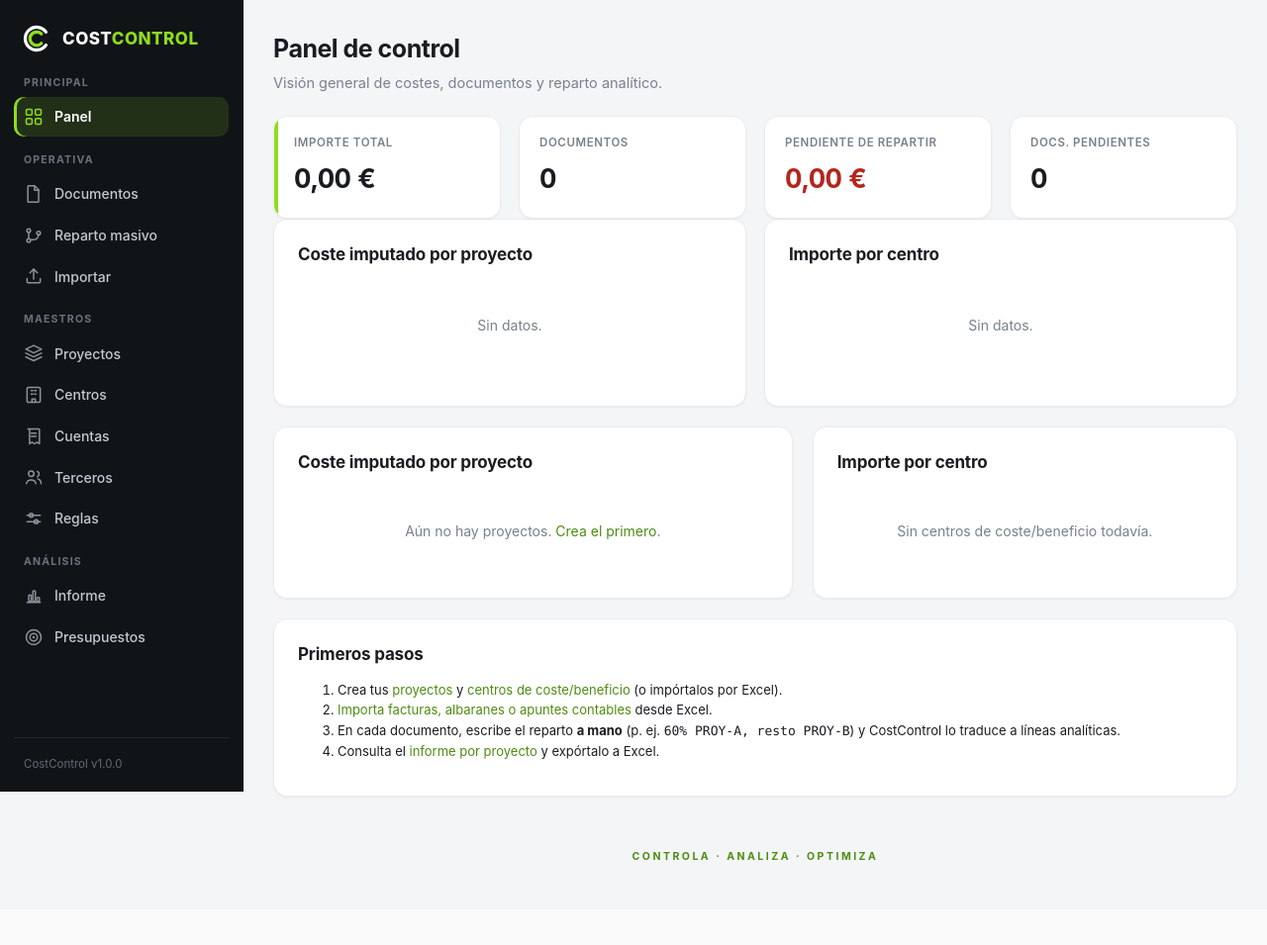
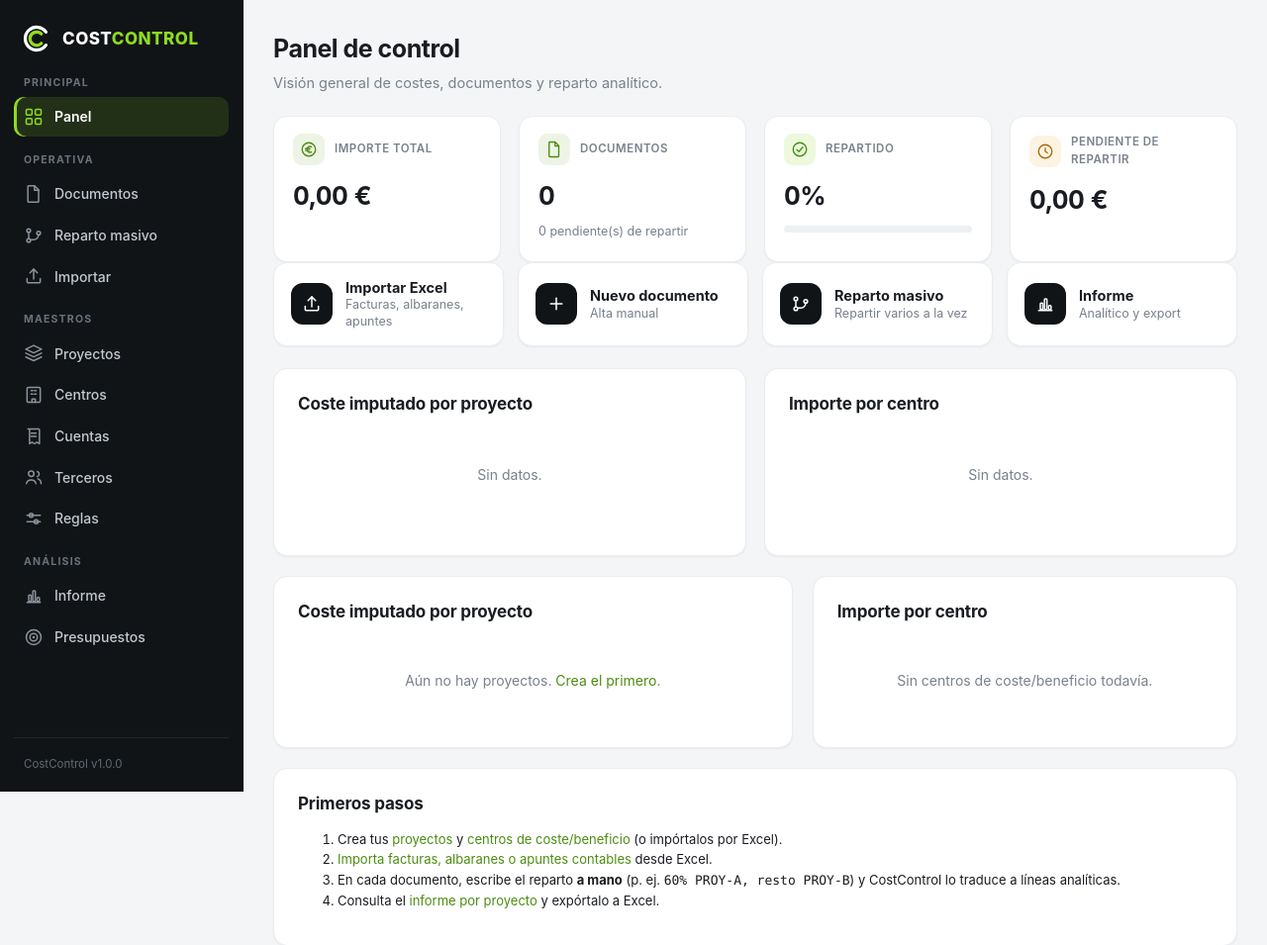
Before and after one commit to DRS605/Costcontrol, a Flask app: page / in a window 1280 px wide. Shown: the top 955 px of the page at 99% size. Before the commit the page ends 869 px from the top, so only its background shows below. Run offline with Flask 3, Linux system fonts and the light colour scheme; data that the repository does not hold is empty.

Commit message:
Panel "command center": KPIs con tendencia, acciones rápidas y microdetalles
- KPIs rediseñados con icono, contexto y tendencia: importe total con variación
  vs año anterior, documentos con pendientes, "% repartido" con barra de
  progreso y pendiente de repartir.
- Fila de acciones rápidas (Importar, Nuevo documento, Reparto masivo, Informe)
  con tiles — mejor primera impresión y primer uso.
- Iconos SVG extraídos a _icons.html reutilizable (barra lateral, KPIs, tiles).
- Microinteracción de entrada sutil (fade-up escalonado) respetando
  prefers-reduced-motion.

Co-Authored-By: Claude Opus 4.8 <noreply@anthropic.com>
Claude-Session: https://claude.ai/code/session_01MJAsCTfSmVMCZUgLwzr17x

```diff
--- a/costcontrol/static/style.css
+++ b/costcontrol/static/style.css
@@ -103,11 +103,31 @@ h3 { font-size: 15px; font-weight: 700; margin: 18px 0 8px; }
 
 /* KPIs */
 .kpi-card { background: var(--surface); border: 1px solid var(--line); border-radius: var(--radius);
-  padding: 18px 20px; box-shadow: var(--shadow-sm); position: relative; overflow: hidden; }
-.kpi-card .label { color: var(--muted); font-size: 11.5px; font-weight: 600; text-transform: uppercase; letter-spacing: .6px; }
-.kpi-card .value { font-size: 27px; font-weight: 750; margin-top: 6px; letter-spacing: -.02em; font-variant-numeric: tabular-nums; }
+  padding: 17px 19px; box-shadow: var(--shadow-sm); position: relative; overflow: hidden; }
+.kpi-card .label { color: var(--muted); font-size: 11.5px; font-weight: 600; text-transform: uppercase; letter-spacing: .5px; }
+.kpi-top { display: flex; align-items: center; gap: 10px; }
+.kpi-ic { width: 32px; height: 32px; border-radius: 9px; flex: none; display: grid; place-items: center;
+  background: #eef4e5; color: var(--lime-ink); }
+.kpi-ic.ok { background: var(--ok-bg); color: var(--ok); }
+.kpi-ic.warn { background: var(--warn-bg); color: var(--warn); }
+.kpi-card .value { font-size: 26px; font-weight: 750; margin-top: 11px; letter-spacing: -.02em; font-variant-numeric: tabular-nums; }
+.kpi-sub { font-size: 12.5px; margin-top: 5px; color: var(--muted); }
+.kpi-sub.up { color: var(--err); font-weight: 600; }
+.kpi-sub.down { color: var(--ok); font-weight: 600; }
 .kpi-card.accent::before { content:""; position:absolute; left:0; top:0; bottom:0; width:4px; background: var(--lime); }
 .kpi-card.warn .value { color: var(--err); }
+
+/* acciones rápidas */
+.quick { display: grid; grid-template-columns: repeat(auto-fit, minmax(210px, 1fr)); gap: 14px; margin-bottom: 22px; }
+.quick a { display: flex; align-items: center; gap: 13px; padding: 15px 17px; background: var(--surface);
+  border: 1px solid var(--line); border-radius: var(--radius); box-shadow: var(--shadow-sm);
+  transition: transform .12s, box-shadow .14s, border-color .12s; }
+.quick a:hover { transform: translateY(-2px); box-shadow: var(--shadow); border-color: #d6dae0; text-decoration: none; }
+.quick .qic { width: 42px; height: 42px; border-radius: 12px; flex: none; display: grid; place-items: center;
+  background: var(--brand); color: #fff; }
+.quick .qtx { display: flex; flex-direction: column; line-height: 1.35; }
+.quick .qtx b { color: var(--ink); font-size: 14.5px; }
+.quick .qtx span { font-size: 12.5px; color: var(--muted); }
 
 /* ---------- tablas ---------- */
 .table-wrap { overflow-x: auto; border-radius: var(--radius-sm); }
@@ -227,6 +247,18 @@ code { font-family: ui-monospace, SFMono-Regular, Menlo, monospace; }
 footer { text-align: center; color: var(--muted); padding: 28px 0 4px; }
 .foot-tag { color: var(--lime-ink); letter-spacing: 2.5px; font-size: 10.5px; font-weight: 700; }
 
+/* ---------- microinteracciones ---------- */
+@media (prefers-reduced-motion: no-preference){
+  .grid.kpi .kpi-card, .quick a { animation: cc-rise .36s cubic-bezier(.2,.7,.3,1) both; }
+  .grid.kpi .kpi-card:nth-child(2){ animation-delay: .05s; }
+  .grid.kpi .kpi-card:nth-child(3){ animation-delay: .10s; }
+  .grid.kpi .kpi-card:nth-child(4){ animation-delay: .15s; }
+  .quick a:nth-child(2){ animation-delay: .06s; }
+  .quick a:nth-child(3){ animation-delay: .12s; }
+  .quick a:nth-child(4){ animation-delay: .18s; }
+  @keyframes cc-rise { from { opacity: 0; transform: translateY(8px); } to { opacity: 1; transform: none; } }
+}
+
 /* ---------- responsive: sidebar off-canvas ---------- */
 @media (max-width: 860px){
   .topbar { display: flex; }
--- /dev/null
+++ b/costcontrol/templates/_icons.html
@@ -0,0 +1,24 @@
+{% macro icon(name, size=20) %}
+<svg class="ic" width="{{ size }}" height="{{ size }}" viewBox="0 0 24 24" fill="none" stroke="currentColor" stroke-width="1.8" stroke-linecap="round" stroke-linejoin="round" aria-hidden="true">
+{%- if name=='panel' -%}<rect x="3" y="3" width="7" height="7" rx="1.5"/><rect x="14" y="3" width="7" height="7" rx="1.5"/><rect x="14" y="14" width="7" height="7" rx="1.5"/><rect x="3" y="14" width="7" height="7" rx="1.5"/>
+{%- elif name=='doc' -%}<path d="M6 2h7l5 5v14a1 1 0 0 1-1 1H6a1 1 0 0 1-1-1V3a1 1 0 0 1 1-1z"/><path d="M13 2.5V7.5h5"/>
+{%- elif name=='split' -%}<circle cx="6" cy="6" r="2.2"/><circle cx="6" cy="18" r="2.2"/><circle cx="18" cy="9" r="2.2"/><path d="M6 8.2v7.6"/><path d="M18 11a6 6 0 0 1-6 6H8.2"/>
+{%- elif name=='proyectos' -%}<path d="M12 2.5 2.5 7 12 11.5 21.5 7 12 2.5z"/><path d="M2.5 16.5 12 21l9.5-4.5"/><path d="M2.5 11.8 12 16.3l9.5-4.5"/>
+{%- elif name=='centros' -%}<rect x="4" y="3" width="16" height="18" rx="1.5"/><path d="M9 7h2M13 7h2M9 11h2M13 11h2M10 21v-4h4v4"/>
+{%- elif name=='cuentas' -%}<path d="M5 3h13a1 1 0 0 1 1 1v17l-3-2-3 2-3-2-3 2V4a1 1 0 0 1 1-1z"/><path d="M9 8h6M9 12h6"/>
+{%- elif name=='terceros' -%}<circle cx="9" cy="8" r="3.3"/><path d="M3.2 20a6 6 0 0 1 11.6 0"/><path d="M16.5 5.4a3.3 3.3 0 0 1 0 6.2M21 20a6 6 0 0 0-4-5.7"/>
+{%- elif name=='reglas' -%}<line x1="4" y1="8" x2="20" y2="8"/><line x1="4" y1="16" x2="20" y2="16"/><circle cx="9" cy="8" r="2.4"/><circle cx="15" cy="16" r="2.4"/>
+{%- elif name=='importar' -%}<path d="M12 15.5V3.5"/><path d="M7.5 8 12 3.5 16.5 8"/><path d="M4 15v4a1 1 0 0 0 1 1h14a1 1 0 0 0 1-1v-4"/>
+{%- elif name=='informe' -%}<line x1="4" y1="20" x2="20" y2="20"/><rect x="6" y="11" width="3" height="8" rx="1"/><rect x="11" y="6" width="3" height="13" rx="1"/><rect x="16" y="14" width="3" height="5" rx="1"/>
+{%- elif name=='presupuestos' -%}<circle cx="12" cy="12" r="9"/><circle cx="12" cy="12" r="4.5"/><circle cx="12" cy="12" r="0.6" fill="currentColor"/>
+{%- elif name=='salir' -%}<path d="M9 21H5a1 1 0 0 1-1-1V4a1 1 0 0 1 1-1h4"/><path d="M16 17l5-5-5-5"/><path d="M21 12H9"/>
+{%- elif name=='menu' -%}<line x1="3" y1="6" x2="21" y2="6"/><line x1="3" y1="12" x2="21" y2="12"/><line x1="3" y1="18" x2="21" y2="18"/>
+{%- elif name=='euro' -%}<circle cx="12" cy="12" r="9"/><path d="M15.5 8.5a4 4 0 1 0 0 7"/><path d="M7.5 11h6M7.5 13.5h5"/>
+{%- elif name=='clock' -%}<circle cx="12" cy="12" r="9"/><path d="M12 7.5V12l3 2"/>
+{%- elif name=='check' -%}<circle cx="12" cy="12" r="9"/><path d="M8 12.2l2.8 2.8L16 9"/>
+{%- elif name=='alert' -%}<path d="M12 3.5 21 19H3z"/><line x1="12" y1="10" x2="12" y2="14"/><circle cx="12" cy="16.6" r="0.7" fill="currentColor"/>
+{%- elif name=='plus' -%}<line x1="12" y1="5" x2="12" y2="19"/><line x1="5" y1="12" x2="19" y2="12"/>
+{%- elif name=='trend' -%}<path d="M7 17 17 7"/><path d="M8.5 7H17v8.5"/>
+{%- endif -%}
+</svg>
+{% endmacro %}
--- a/costcontrol/templates/index.html
+++ b/costcontrol/templates/index.html
@@ -1,4 +1,5 @@
 {% extends "base.html" %}
+{% import "_icons.html" as ico %}
 {% block title %}Panel · CostControl{% endblock %}
 {% block body %}
 <div class="actions" style="justify-content:space-between; align-items:flex-end">
@@ -18,23 +19,37 @@
   {% endif %}
 </div>
 
+{% set rep_pct = ((tot.total - tot.pendiente) / tot.total * 100) if tot.total else 0 %}
 <div class="grid kpi">
-  <div class="kpi-card accent">
-    <div class="label">Importe total</div>
+  <div class="kpi-card">
+    <div class="kpi-top"><span class="kpi-ic">{{ ico.icon('euro', 18) }}</span><span class="label">Importe total</span></div>
     <div class="value">{{ tot.total | eur }}</div>
+    {% if comp and comp.var is not none %}
+      <div class="kpi-sub {{ 'up' if comp.var>0 else 'down' }}">{{ '▲' if comp.var>0 else '▼' }} {{ '%+.1f'|format(comp.var) }}% vs {{ comp.ej_ant }}</div>
+    {% else %}<div class="kpi-sub">&nbsp;</div>{% endif %}
   </div>
   <div class="kpi-card">
-    <div class="label">Documentos</div>
+    <div class="kpi-top"><span class="kpi-ic">{{ ico.icon('doc', 18) }}</span><span class="label">Documentos</span></div>
     <div class="value">{{ tot.n_docs }}</div>
-  </div>
-  <div class="kpi-card warn">
-    <div class="label">Pendiente de repartir</div>
-    <div class="value">{{ tot.pendiente | eur }}</div>
+    <div class="kpi-sub">{{ tot.n_pendientes or 0 }} pendiente(s) de repartir</div>
   </div>
   <div class="kpi-card">
-    <div class="label">Docs. pendientes</div>
-    <div class="value">{{ tot.n_pendientes or 0 }}</div>
+    <div class="kpi-top"><span class="kpi-ic ok">{{ ico.icon('check', 18) }}</span><span class="label">Repartido</span></div>
+    <div class="value">{{ '%.0f'|format(rep_pct) }}%</div>
+    <div class="bar" style="margin-top:9px"><span style="width: {{ [rep_pct,100]|min }}%"></span></div>
   </div>
+  <div class="kpi-card">
+    <div class="kpi-top"><span class="kpi-ic warn">{{ ico.icon('clock', 18) }}</span><span class="label">Pendiente de repartir</span></div>
+    <div class="value">{{ tot.pendiente | eur }}</div>
+    <div class="kpi-sub">&nbsp;</div>
+  </div>
+</div>
+
+<div class="quick">
+  <a href="{{ url_for('importar') }}"><span class="qic">{{ ico.icon('importar', 20) }}</span><span class="qtx"><b>Importar Excel</b><span>Facturas, albaranes, apuntes</span></span></a>
+  <a href="{{ url_for('documento_editar') }}"><span class="qic">{{ ico.icon('plus', 20) }}</span><span class="qtx"><b>Nuevo documento</b><span>Alta manual</span></span></a>
+  <a href="{{ url_for('reparto_masivo') }}"><span class="qic">{{ ico.icon('split', 20) }}</span><span class="qtx"><b>Reparto masivo</b><span>Repartir varios a la vez</span></span></a>
+  <a href="{{ url_for('informe') }}"><span class="qic">{{ ico.icon('informe', 20) }}</span><span class="qtx"><b>Informe</b><span>Analítico y export</span></span></a>
 </div>
 
 {% if alertas and alertas.hay %}
```
Also changed, not shown: costcontrol/templates/base.html (+4 -21 lines).
